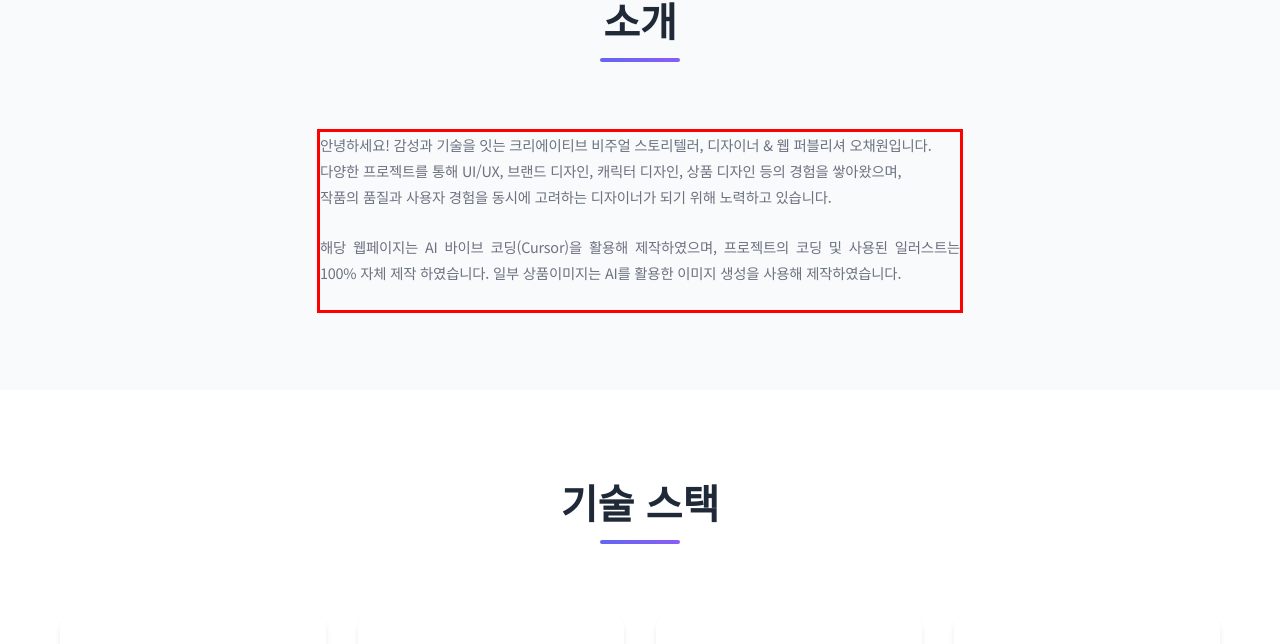
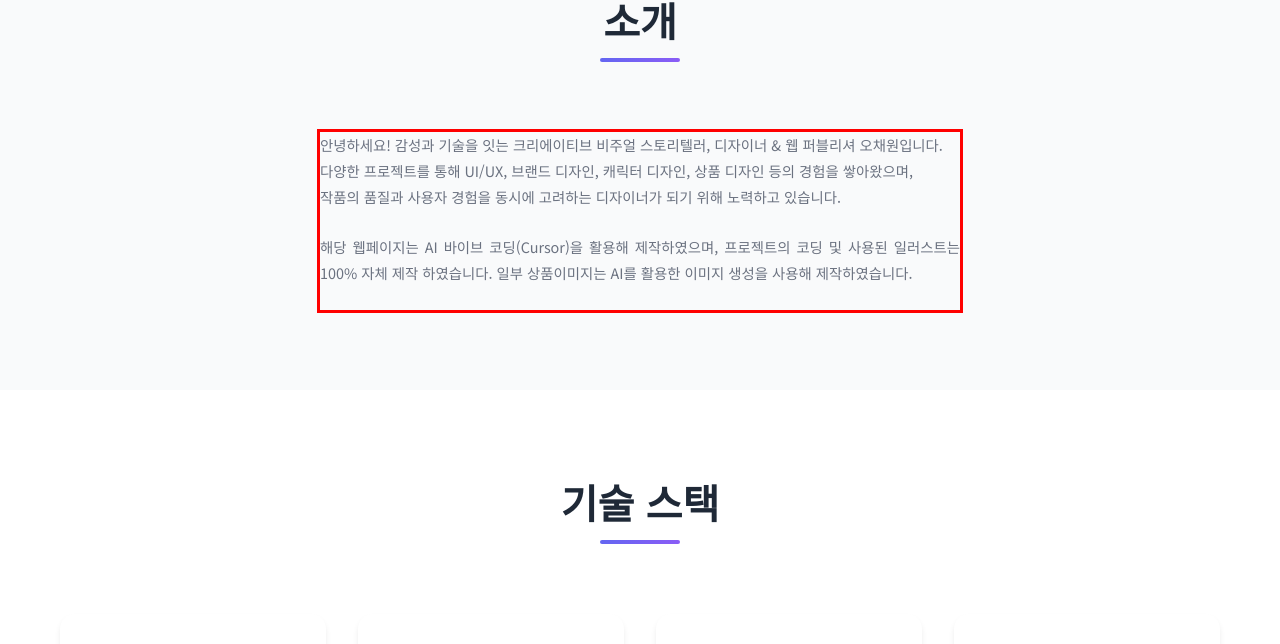
Before and after one commit to aeoaeo157/CW_Portfolio, a plain HTML site: page index.html in a window 1280 px wide. Shown: the part 892-1536 px from the top of the page. Drawn offline with Linux system fonts and the light colour scheme.

Commit message:
Update style.css

```diff
--- a/style.css
+++ b/style.css
@@ -356,7 +356,7 @@ margin-bottom: 1.5rem;
 
     /* 양끝 맞춤 설정 */
     text-align: justify;
-    letter-spacing: -0.2px;
+    letter-spacing: 0px;
 }
 
 .about-text p span {
```
